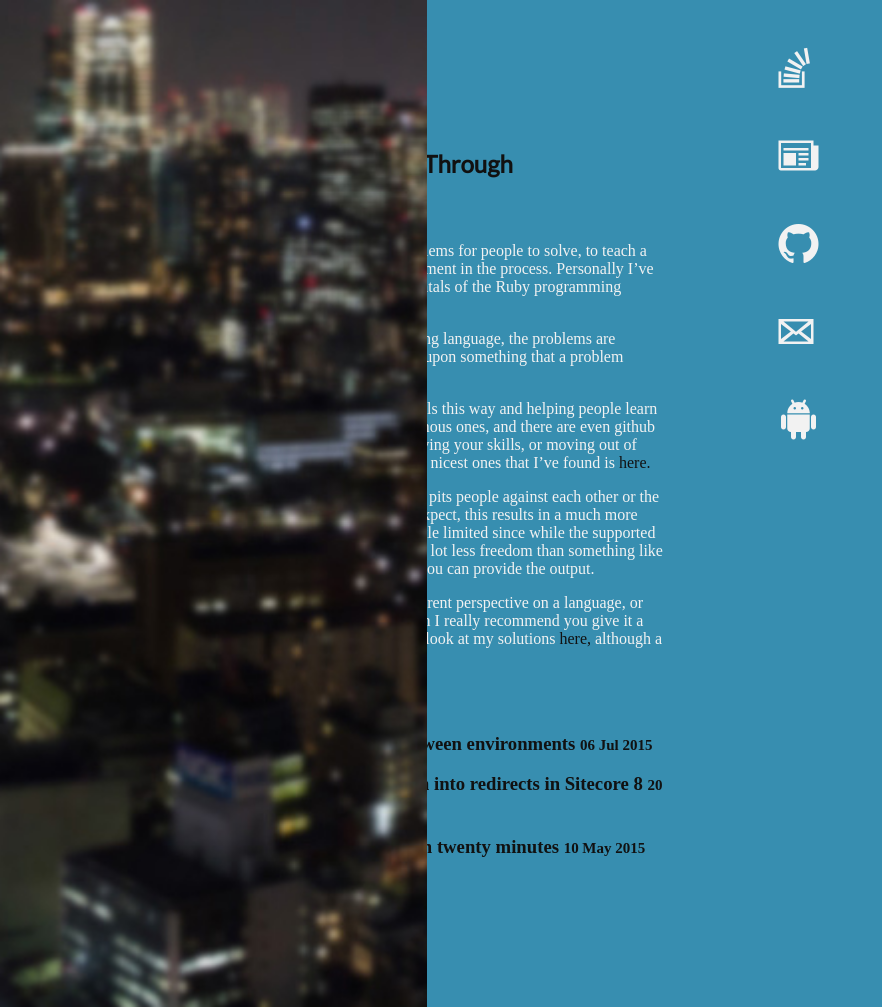
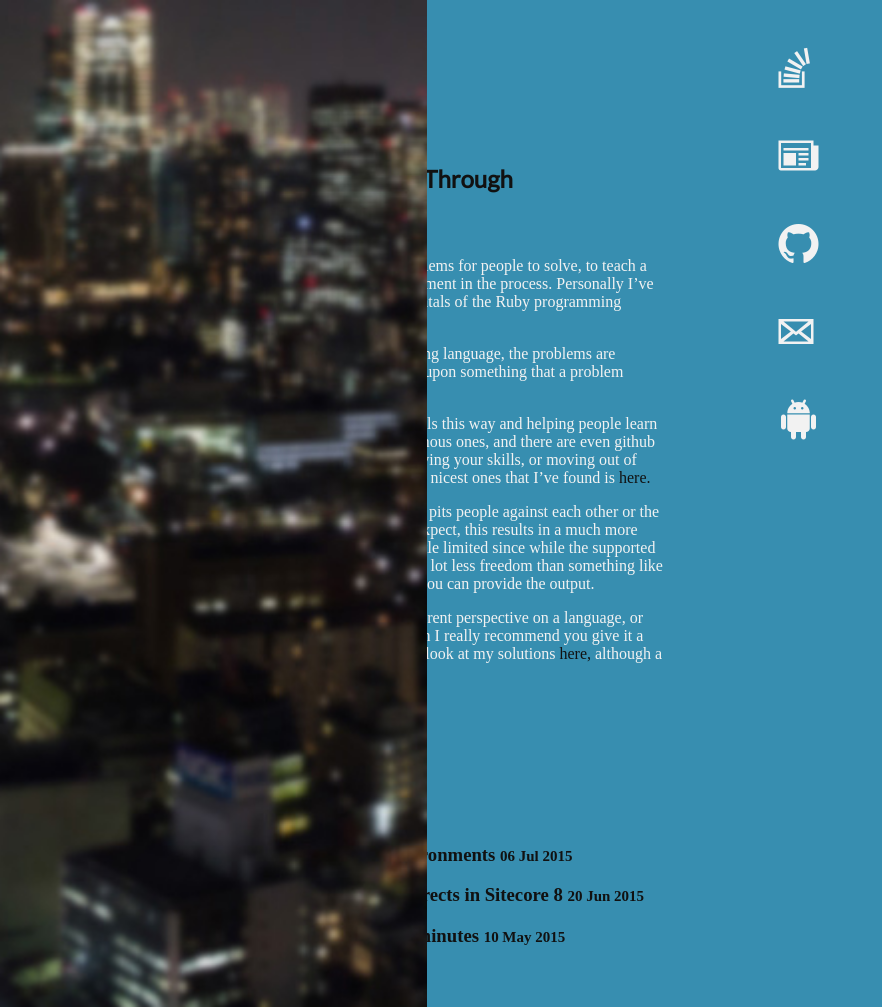
Before and after one commit to jordanrobinson/blog, a Jekyll site: the page built from _posts/2015-02-18-Rosalind.md, in a window 1280 px wide and 1007 px high. Shown: the whole window, without its empty margins (0-882 px from the left). Built offline with Jekyll 4.4.1, drawn with Linux system fonts in a browser that asks for light colours; Markdown is read by kramdown in place of the engine named in the settings.

Commit message:
Moving around structure for readability

```diff
--- a/_layouts/default.html
+++ b/_layouts/default.html
@@ -6,7 +6,7 @@
   <body class="background">
   	<div class="grid">
   	<section class="row">
-	    <div class="col-7 content">
+	    <div class="col-7">
 		<a class="head" href="http://jordanrobinson.co.uk">
 			<h1>Jordan Robinson / Developer</h1>
 	    </a>
--- a/_layouts/page.html
+++ b/_layouts/page.html
@@ -2,7 +2,7 @@
 layout: default
 ---
 
-<div class="page">
+<div class="page content">
   <h2 class="page-title">{{ page.title }}</h1>
   {{ content }}
 </div>
--- a/_layouts/post.html
+++ b/_layouts/post.html
@@ -2,7 +2,7 @@
 layout: default
 ---
 
-<div class="post">
+<div class="post content">
   <h1 class="post-title">{{ page.title }}</h1>
   <span class="post-date">{{ page.date | date_to_string }}</span>
   {{ content }}
```
